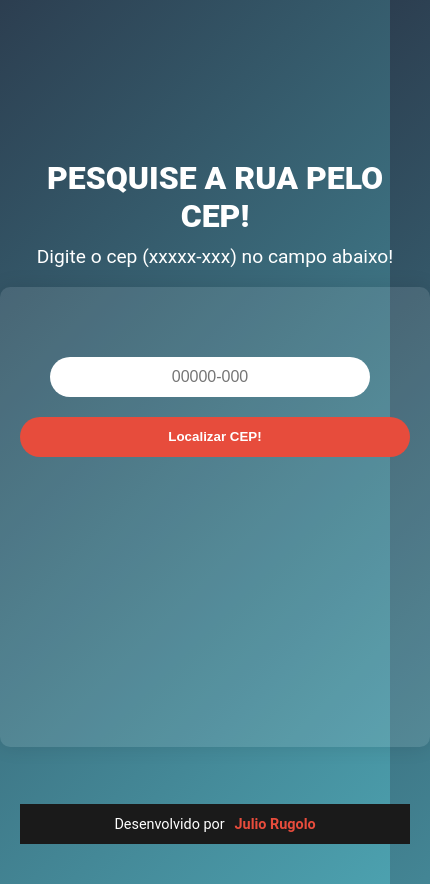
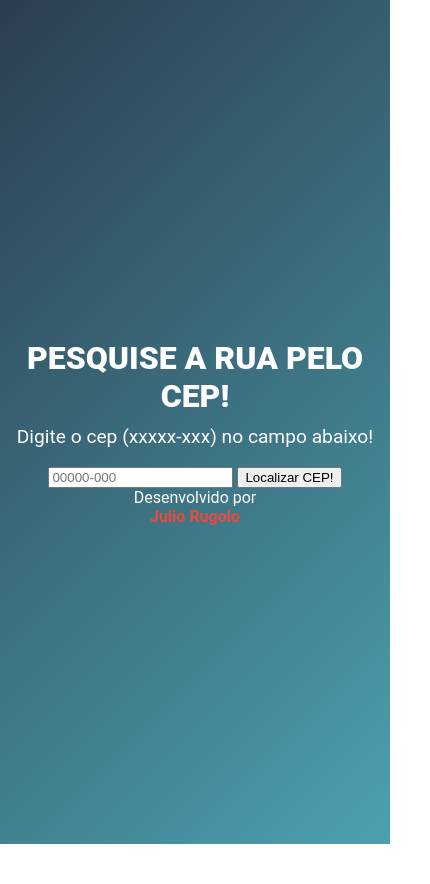
Before and after one commit to JulioRugolo/buscador-de-cep, a website built with Vite: page index.html in a window 390 px wide. Shown: the whole page, 430 px wide, since content can reach past the window. After the commit the page ends 844 px from the top, so only its background shows below. Built offline with nearby package versions, Linux system fonts and the light colour scheme; some packages are replaced by stand-ins of ours.

Commit message:
Update style.css

```diff
--- a/src/style.css
+++ b/src/style.css
@@ -34,116 +34,4 @@ a {
 }
 
 main {
-  display: flex;
-  flex-direction: column;
-  align-items: center;
-  width: 100%;
-  padding: 20px;
-  background: rgba(255, 255, 255, 0.1);
-  border-radius: 10px;
-  box-shadow: 0 0 20px rgba(0, 0, 0, 0.1);
-}
-
-form {
-  margin-top: 50px;
-}
-
-form input {
-  height: 40px;
-  border-radius: 20px;
-  border: none;
-  padding: 0 15px;
-  text-align: center;
-  font-size: 1rem;
-  margin-right: 10px;
-}
-
-#button {
-  height: 40px;
-  border-radius: 20px;
-  padding: 0 20px;
-  background-color: #e74c3c;
-  color: white;
-  font-weight: 800;
-  border: none;
-  cursor: pointer;
-  transition: background-color 0.3s, box-shadow 0.3s;
-}
-
-#button:hover {
-  background-color: rgba(231, 76, 60, 0.8);
-  box-shadow: 0 0 10px rgba(0, 0, 0, 0.2);
-}
-
-#result {
-  visibility: hidden;
-  background-color: #ecf0f1;
-  display: flex;
-  flex-direction: column;
-  width: 60%;
-  border-radius: 20px;
-  min-height: 200px;
-  margin-top: 50px;
-  justify-content: center;
-  padding: 20px;
-  box-shadow: 0 0 20px rgba(0, 0, 0, 0.1);
-}
-
-#result div {
-  margin: 10px 0;
-  text-align: left;
-  color: #2c3e50;
-  font-size: 1.2rem;
-}
-
-#result div span {
-  font-weight: bolder;
-}
-
-footer {
-  position: fixed;
-  display: flex;
-  justify-content: center;
-  align-items: center;
-  bottom: 0;
-  background-color: #1a1a1a;
-  width: 100%;
-  height: 40px;
-  color: #fff;
-  font-size: 0.9rem;
-}
-
-footer div {
-  margin: 5px;
-}
-
-@media (max-width: 768px) {
-  body {
-    padding: 20px;
-  }
-
-  form {
-    width: 100%;
-  }
-
-  form input {
-    width: calc(100% - 100px);
-    margin-bottom: 10px;
-  }
-
-  #button {
-    width: 100%;
-    margin-top: 10px;
-  }
-
-  #result {
-    width: 100%;
-    margin-top: 30px;
-  }
-}
-
-@media (max-width: 480px) {
-  #result div {
-    font-size: 1rem;
-  }
-}
+  d
```
